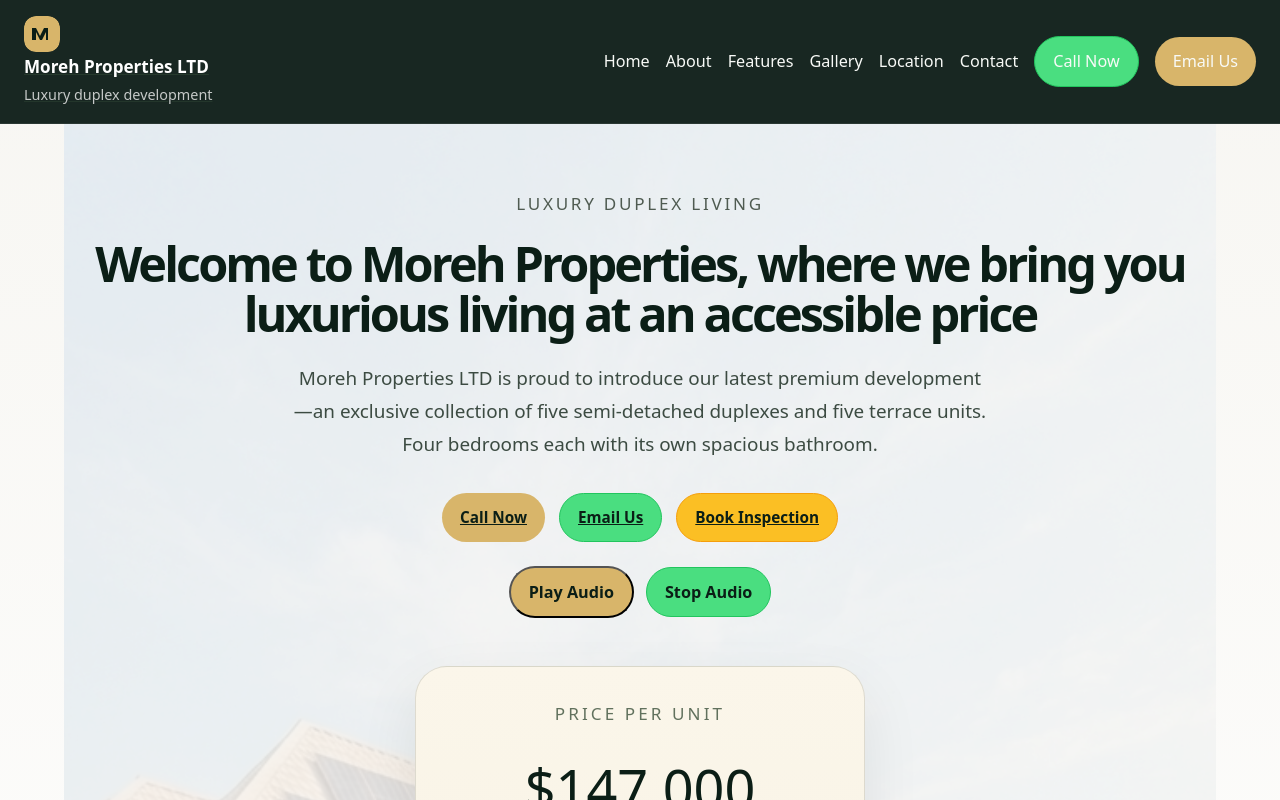
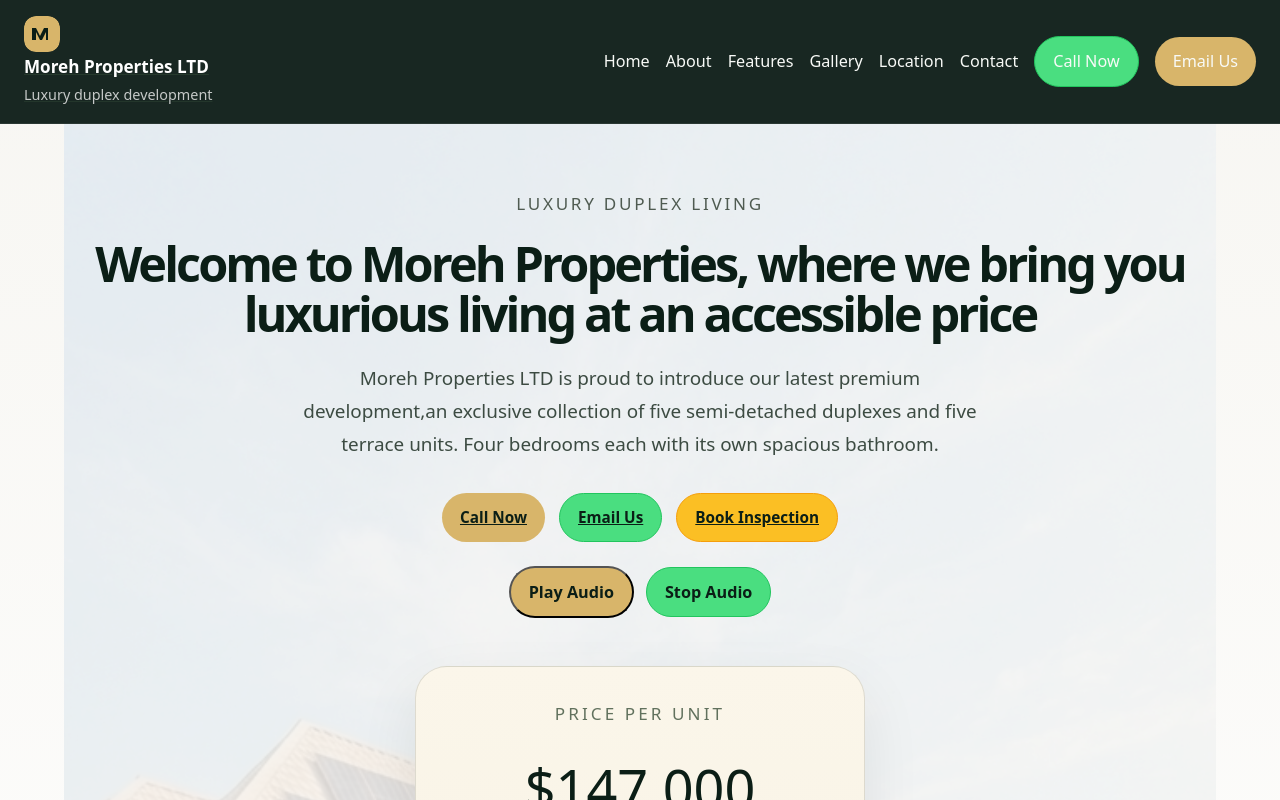
Before and after one commit to Ddmrgoo/moreh-properties-website, a React (Vite) app: page / in a window 1280 px wide. Shown: the top 800 px of the page. Built offline with nearby package versions, Linux system fonts and the light colour scheme.

Commit message:
Update Home page

```diff
--- a/src/pages/Home.jsx
+++ b/src/pages/Home.jsx
@@ -34,7 +34,7 @@ export default function Home() {
 				</h1>
 				<p>
 					Moreh Properties LTD is proud to introduce our latest premium
-					development—an exclusive collection of five semi-detached duplexes and
+					development,an exclusive collection of five semi-detached duplexes and
 					five terrace units. Four bedrooms each with its own spacious bathroom.
 				</p>
 				<div className="hero-actions">
```
